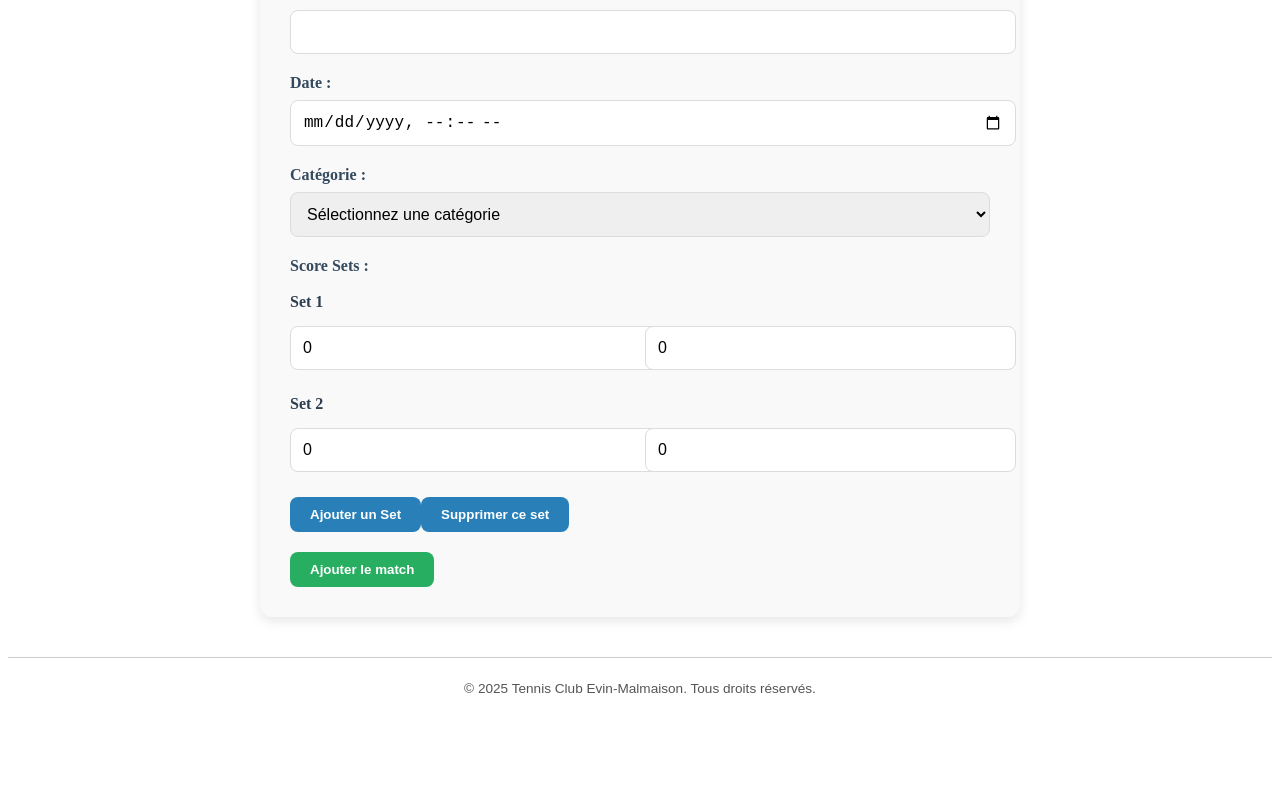
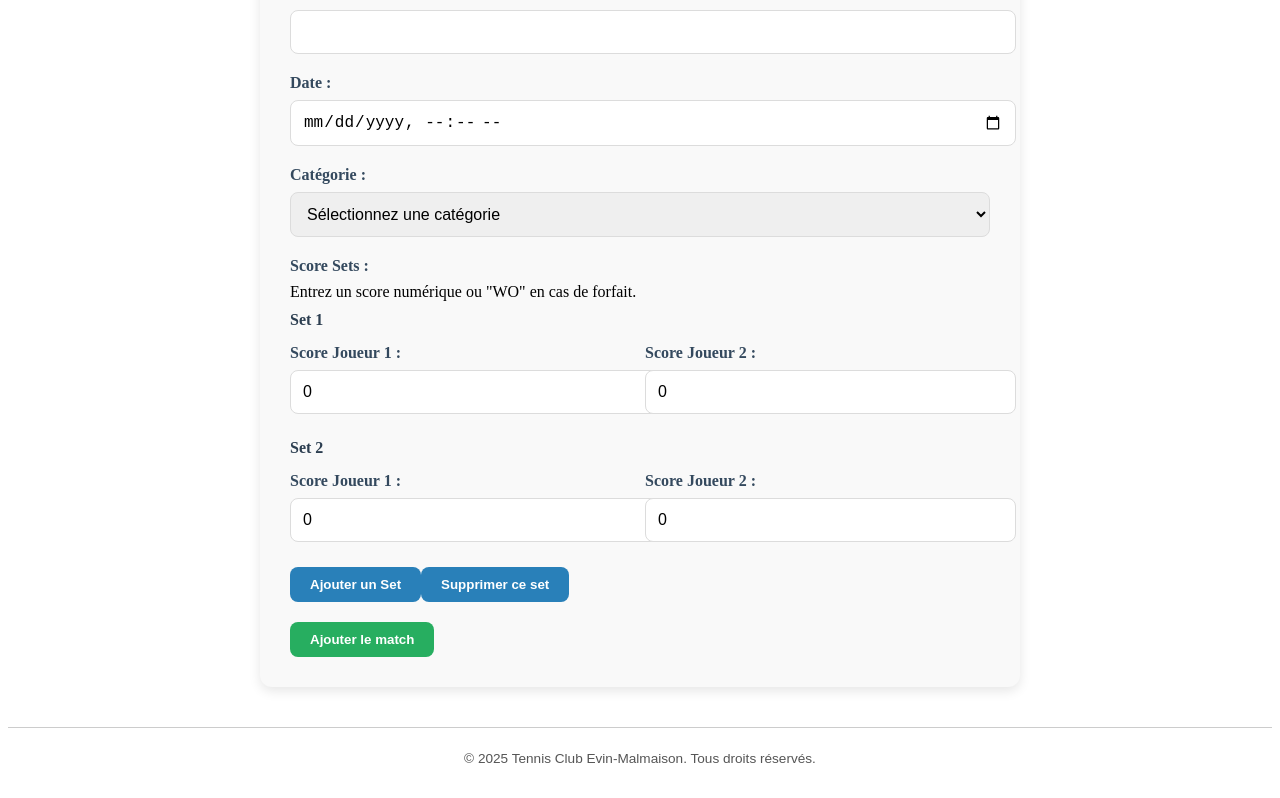
Before and after one commit to CedChris/tennis-app, a Vue app: page /add-match in a window 1280 px wide. Shown: the part 849-1647 px from the top of the page. Before the commit the page ends 1577 px from the top, so only its background shows below. Built offline with nearby package versions, Linux system fonts and the light colour scheme; no server answers; sample sign-in values are in the browser's storage.

Commit message:
Update AddMatch.vue

```diff
--- a/src/components/AddMatch.vue
+++ b/src/components/AddMatch.vue
@@ -67,15 +67,34 @@
       </div>
 
   <div class="form-group">
-    <label>Score Sets :</label>
-    <div v-for="(set, index) in scoreSetsInputs" :key="index" class="set-input">
-      <h4>Set {{ index + 1 }}</h4>
-      <input type="text" v-model="set.joueur1" placeholder="Score Joueur 1 ou WO" required />
-      <input type="text" v-model="set.joueur2" placeholder="Score Joueur 2 ou WO" required />
+  <label>Score Sets :</label>
+  <div class="score-info">
+    Entrez un score numérique ou "WO" en cas de forfait.
+  </div>
+  <div v-for="(set, index) in scoreSetsInputs" :key="index" class="set-input">
+    <h4>Set {{ index + 1 }}</h4>
+    <div class="input-group">
+      <label :for="'joueur1-set-' + index">Score Joueur 1 :</label>
+      <input
+        :id="'joueur1-set-' + index"
+        type="text"
+        v-model="set.joueur1"
+        required
+      />
     </div>
-    <button type="button" @click="ajouterSet">Ajouter un Set</button>
-    <button type="button" @click="supprimerSet(index)">Supprimer ce set</button>
+    <div class="input-group">
+      <label :for="'joueur2-set-' + index">Score Joueur 2 :</label>
+      <input
+        :id="'joueur2-set-' + index"
+        type="text"
+        v-model="set.joueur2"
+        required
+      />
+    </div>
   </div>
+  <button type="button" @click="ajouterSet">Ajouter un Set</button>
+  <button type="button" @click="supprimerSet(index)">Supprimer ce set</button>
+</div>
 
 
       <button type="submit" class="submit-button">Ajouter le match</button>
```
